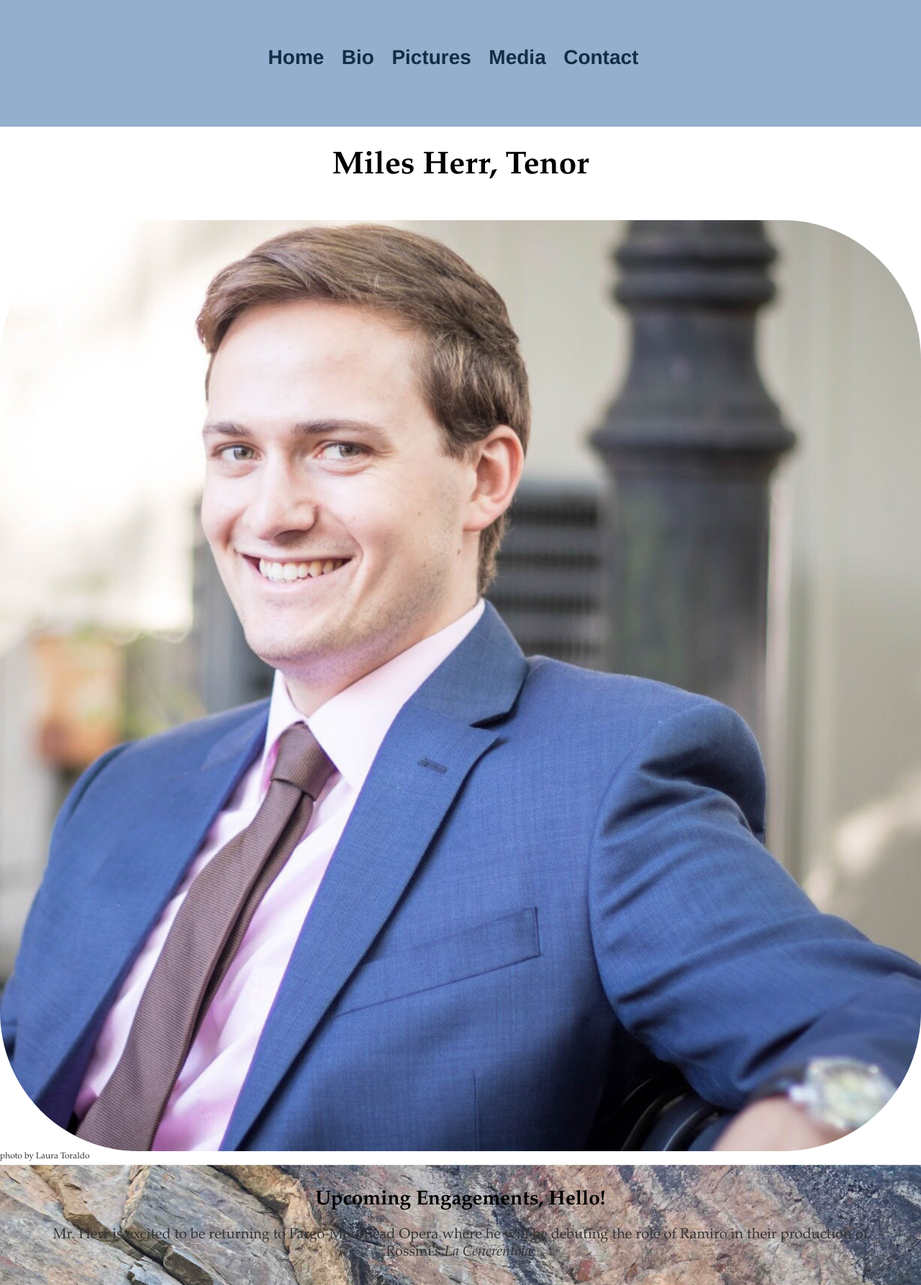
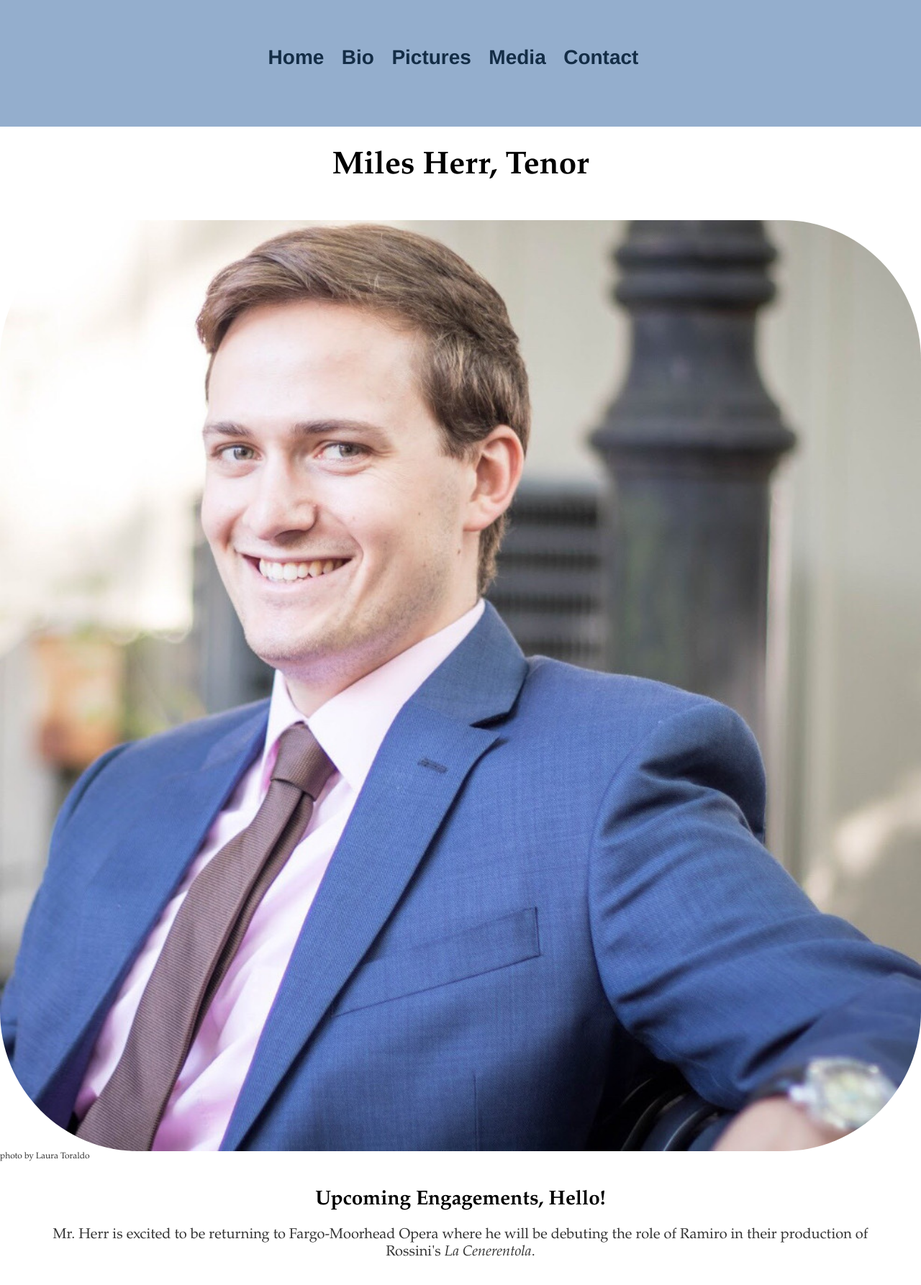
Before and after one commit to leemlb06pmi/leemlb06pmi.github.io, a Jekyll site: the page built from index.html, in a window 1280 px wide. Shown: the whole page at 72% size. Built offline with Jekyll 4.4.1, drawn with Linux system fonts in a browser that asks for light colours.

Commit message:
Update index.html

```diff
--- a/index.html
+++ b/index.html
@@ -6,17 +6,14 @@ title: Miles Herr, Tenor
 	<!--<p><em>Lenox, MA</em></p>-->
 
 	<div class = "row">
-		<div class = "column">
+		<div class = "column left">
 			<h1>Miles Herr, Tenor</h1>
 			<br>
 			<img style="width: 100%; border-radius: 15%;" src="https://leemlb06pmi.github.io/photos/Headshot.jpg" alt="Headshot">
 			<p style="text-align:left; font-size:.75em;">photo by Laura Toraldo</p>
 
 		</div>
-		<div class = "column" style= "background-image:url('https://leemlb06pmi.github.io/photos/rock_backdrop.jpg');
-					      background-size:cover;
-					      bakckground-repeat:no-repeat;
-					      min-height:100%;">
+		<div class = "column right" >
 			<br>
 			<blockquote>
 				<h1 style="font-size:1.75em;">Upcoming Engagements, Hello!</h1>
```
